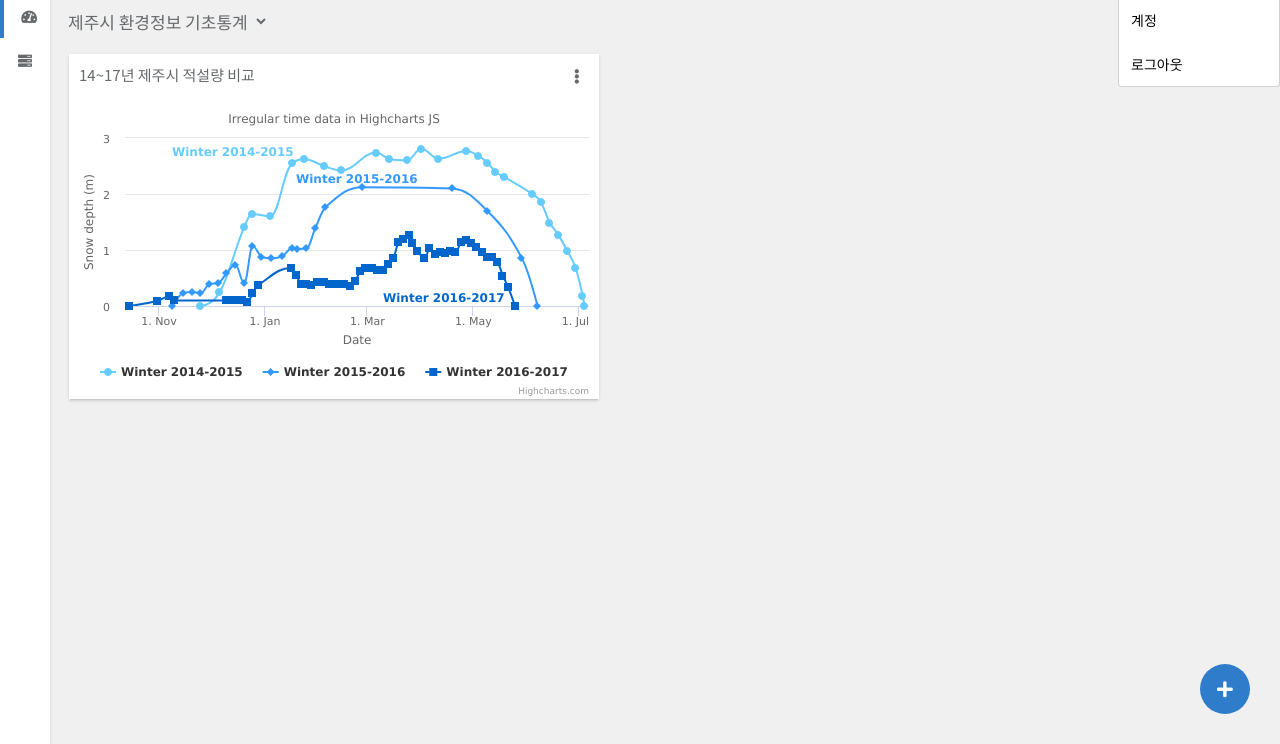
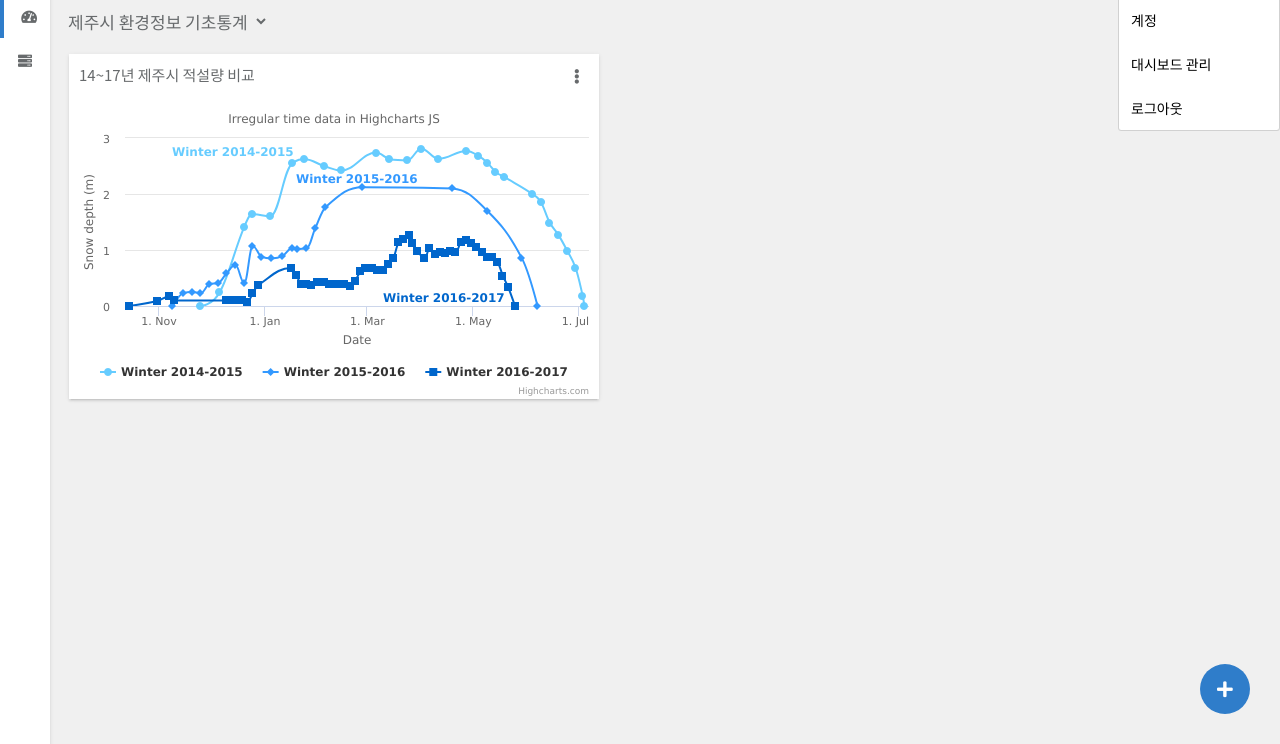
Before and after one commit to yejin0216/analytics-ui, a plain HTML site: page src/main.html in a window 1280 px wide. Shown: the part 56-800 px from the top of the page. Drawn offline with nearby package versions, Linux system fonts and the light colour scheme.

Commit message:
- 사용자 메뉴 수정

```diff
--- a/src/main.html
+++ b/src/main.html
@@ -18,6 +18,7 @@
             </ul>
             <div class="dropdown">
                 <a href="#">계정</a>
+                <a href="#">대시보드 관리</a>
                 <a href="#">로그아웃</a>
             </div>
         </header>
```
